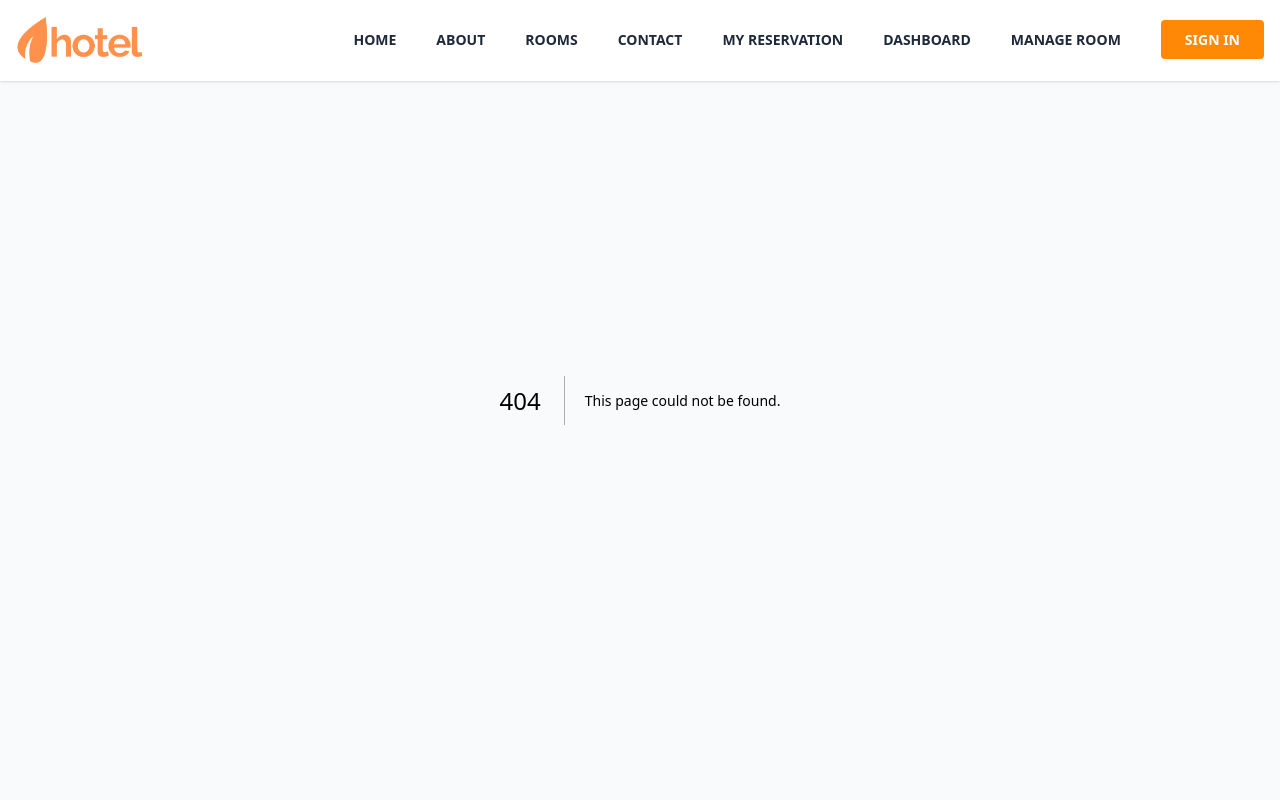
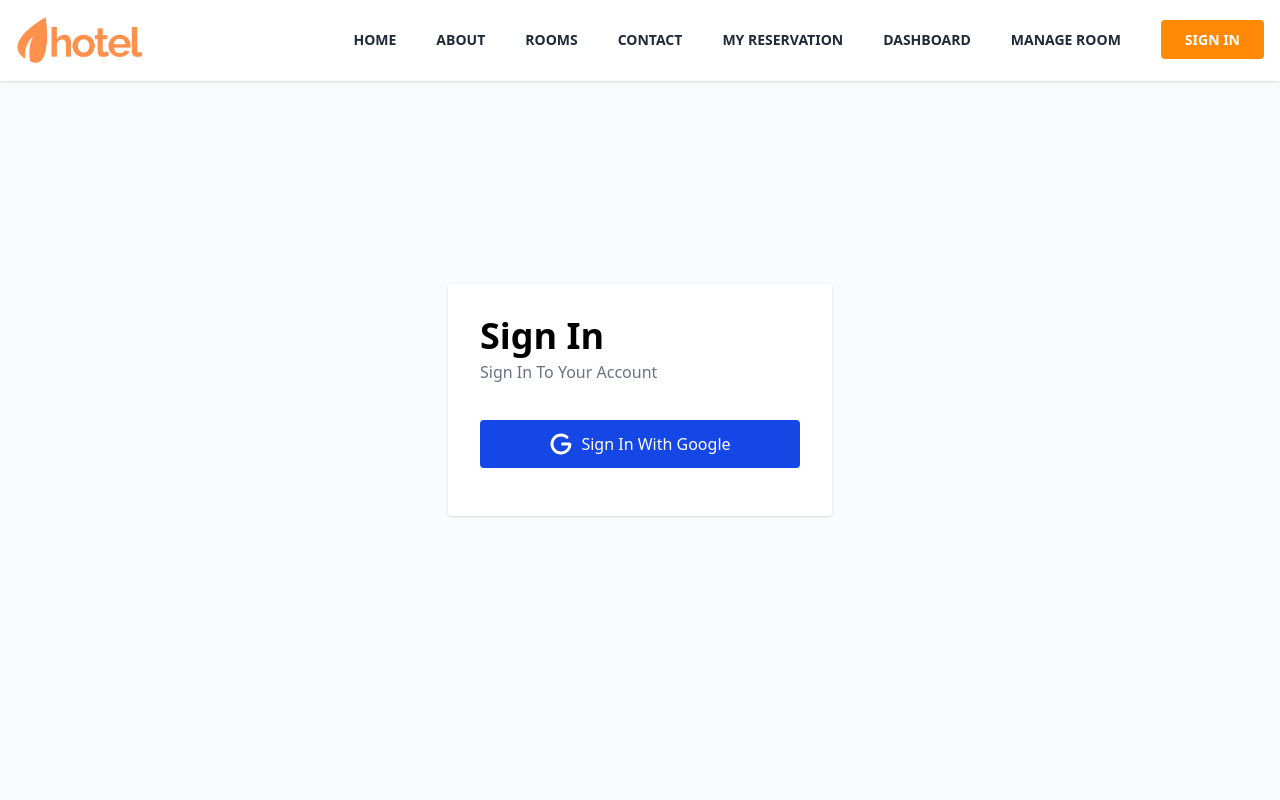
Before and after one commit to SugengPermana/booking-hotel, a Next.js app: page /signin in a window 1280 px wide. Before the commit this address had no page. Shown: the top 800 px of the page. Built offline with nearby package versions, Linux system fonts and the light colour scheme.

Commit message:
create auth & login form

```diff
--- /dev/null
+++ b/app/api/auth/[...nextauth]/route.ts
@@ -0,0 +1,2 @@
+import { handlers } from "@/auth" // Referring to the auth.ts we just created
+export const { GET, POST } = handlers
--- /dev/null
+++ b/app/signin/page.tsx
@@ -0,0 +1,22 @@
+import {LoginGoogleBUtton} from "@/components/login-button"
+import { Metadata } from "next"
+
+export const metadata: Metadata = {
+  title: "Sign In",
+}
+
+const SignInPage = () => {
+  return (
+    <div className="min-h-screen flex items-center">
+      <div className="bg-white w-96 mx-auto rounded-sm shadow p-8">
+        <h1 className="text-4xl font-bold mb-1">Sign In</h1>
+        <p className="font-medium mb-5 text-gray-500">Sign In To Your Account</p>
+        <div className="py-4 text-center">
+          <LoginGoogleBUtton />
+        </div>
+      </div>
+    </div>
+  )
+}
+
+export default SignInPage
--- /dev/null
+++ b/auth.ts
@@ -0,0 +1,10 @@
+import NextAuth from "next-auth"
+import Google from "next-auth/providers/google"
+
+export const { handlers, auth, signIn, signOut } = NextAuth({
+  providers: [Google],
+  session:{ strategy: "jwt"},
+  pages:{
+    signIn: "/signin",
+  },
+});
--- a/components/footer.tsx
+++ b/components/footer.tsx
@@ -4,7 +4,7 @@
 
 const Footer = () => {
   return (
-    <footer className="bg-gray-900">
+    <footer className="bg-gray-900" suppressHydrationWarning>
       <div className="max-w-screen-xl mx-auto px-4 w-full py-10 md:py-16">
         <div className="grid md:grid-cols-3 gap-7">
           <div>
--- /dev/null
+++ b/components/login-button.tsx
@@ -0,0 +1,16 @@
+import {FaG} from "react-icons/fa6"
+import { signIn } from "@/auth";
+
+export const LoginGoogleBUtton = () => {
+  return (
+    <form action={async () => {
+      "use server";
+      await signIn("google");
+    }}>
+      <button className="flex items-center justify-center gap-2 w-full bg-blue-700 text-white  font-medium py-3 px-6 text-base rounded-sm hover:bg-blue-600 cursor-pointer">
+      <FaG className="size-6" />
+      Sign In With Google
+    </button>
+    </form>
+  )
+}
--- a/package.json
+++ b/package.json
@@ -11,6 +11,7 @@
   "dependencies": {
     "clsx": "^2.1.1",
     "next": "15.5.4",
+    "next-auth": "^5.0.0-beta.29",
     "react": "19.1.0",
     "react-dom": "19.1.0",
     "react-icons": "^5.5.0"
```
Also changed, not shown: 1 other file (tests, documents, lock files or other folders).
